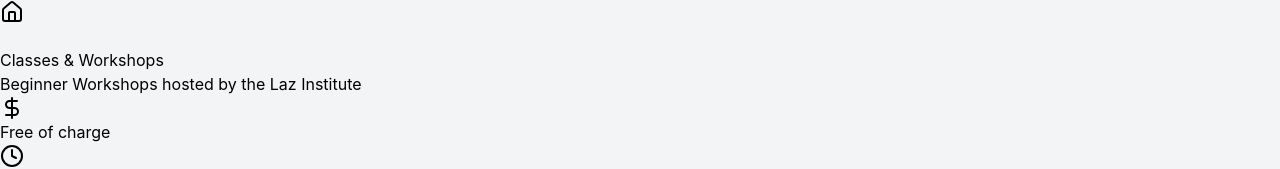
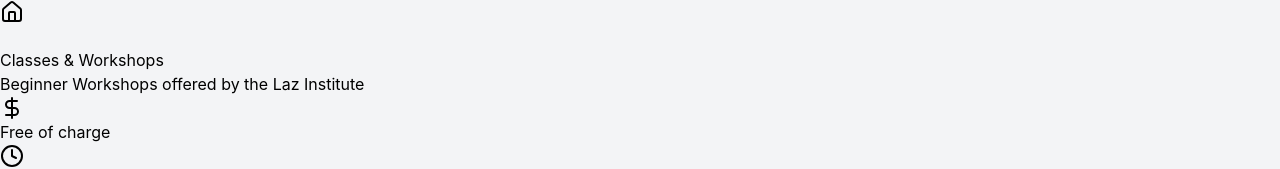
Before and after one commit to okandale/Lazverbcon, a React (Vite) app in the folder laz_verb_conjugator/frontend/: page /events in a window 1280 px wide. Shown: the top 169 px of the page. Built offline with nearby package versions, Linux system fonts and the light colour scheme.

Commit message:
language

```diff
--- a/laz_verb_conjugator/frontend/src/components/Classes.jsx
+++ b/laz_verb_conjugator/frontend/src/components/Classes.jsx
@@ -66,7 +66,7 @@ const Classes = () => {
     {
       id: 3,
       show: true, // Individual workshop visibility
-      title: { en: 'Beginner Workshops hosted by the Laz Institute', tr: 'Laz Enstitüsü tarafından Başlangıç Atölyeleri' },
+      title: { en: 'Beginner Workshops offered by the Laz Institute', tr: 'Laz Enstitüsü tarafından Başlangıç Atölyeleri' },
       schedule: { en: '5-week and 10-week workshops; registration forms will go live shortly', tr: '5 ve 10 haftalık atölyeler; kayıt formları yakında açılacak' },
       platform: { en: 'Zoom', tr: 'Zoom' },
       description: {
```
